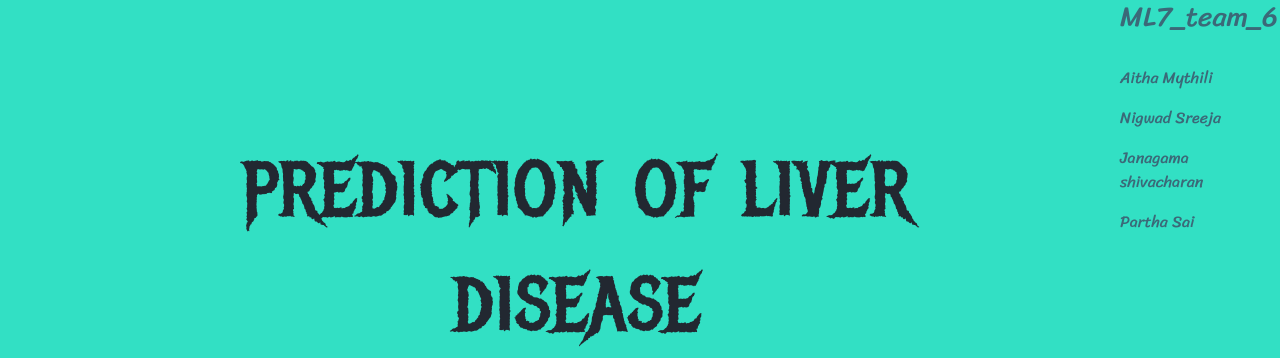
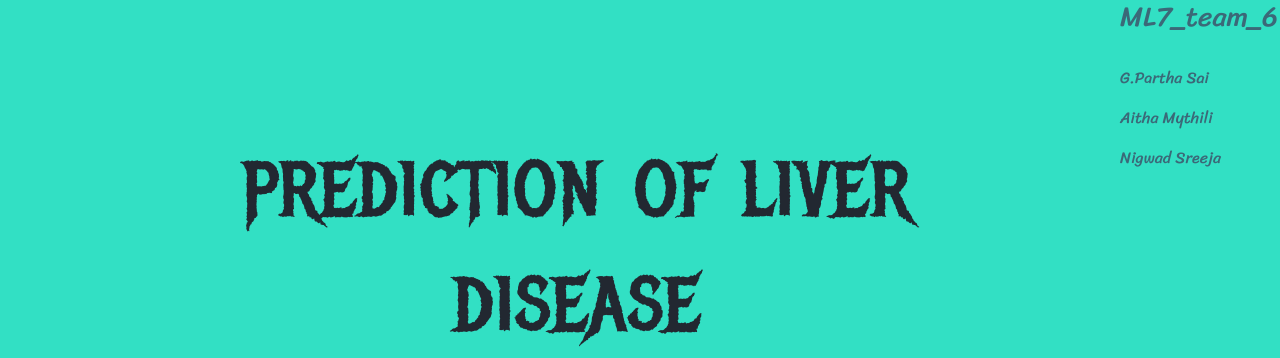
Before and after one commit to propardhu/Liver-patient-analysis-ML-CompleteProject, a Flask app: page / in a window 1280 px wide. Shown: the top 358 px of the page. Run offline with Flask 2, Linux system fonts and the light colour scheme; parts of the project's set-up code (start-up, migrations or seed data) failed here and were passed over; some libraries are stand-ins or nearby versions.

Commit message:
Update index.html

```diff
--- a/flask_app/templates/index.html
+++ b/flask_app/templates/index.html
@@ -16,10 +16,9 @@
 <body>
   <div class="con">
     <h3>ML7_team_6</h3><br>
+    <p>G.Partha Sai</p>
     <p>Aitha Mythili</p>
     <p>Nigwad Sreeja</p>
-    <p>Janagama shivacharan</p>
-    <p>Partha Sai</p>
 
   </div>
   <div class="head">
```
